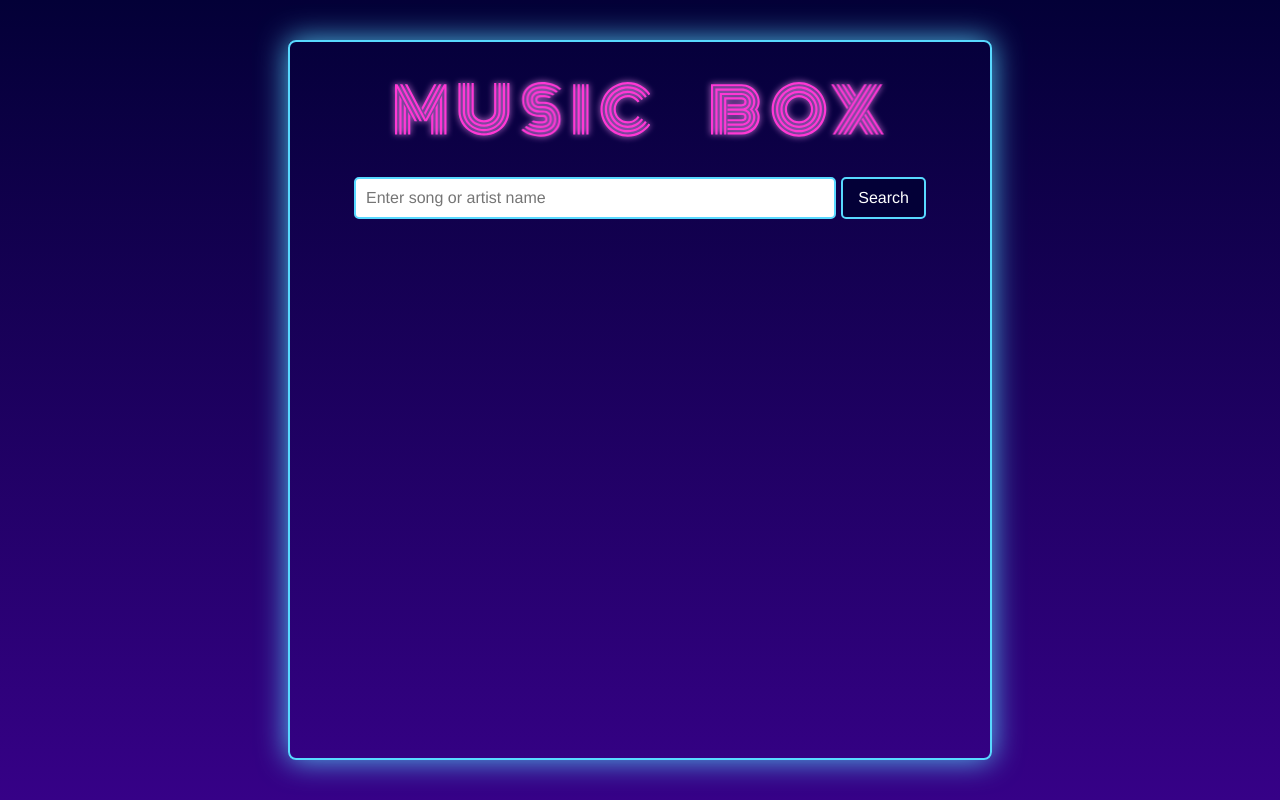
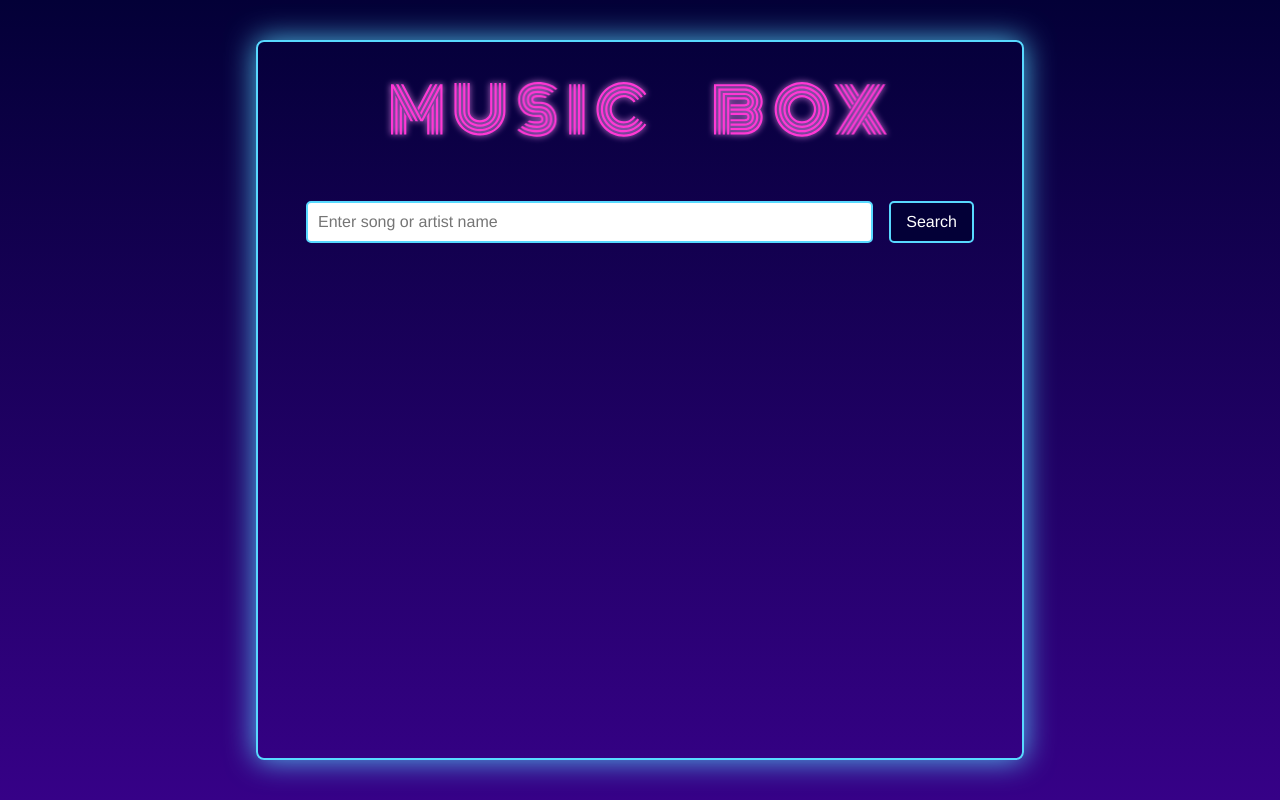
Before and after one commit to avreally/music-box, a React (Create React App) app in the folder client/: page / in a window 1280 px wide. Built offline with nearby package versions, Linux system fonts and the light colour scheme.

Commit message:
WIP css refactoring

```diff
--- a/client/src/components/Button/styles.css
+++ b/client/src/components/Button/styles.css
@@ -5,7 +5,6 @@
   border: 2px solid #58d9ff;
   color: #fff;
   background-color: #030037;
-  margin-left: 5px;
 }
 
 .button:focus {
@@ -18,10 +17,6 @@
   background-color: #2701c1;
 }
 
-.searchButton {
-  flex-basis: 8%;
-}
-
 .copyUrlButton {
   width: 148px;
 }
--- a/client/src/components/SearchForm/index.js
+++ b/client/src/components/SearchForm/index.js
@@ -56,10 +56,8 @@ const SearchForm = ({
 
   return (
     <form onSubmit={searchForSong} className="searchForm">
-      <div className="searchForm__div">
-        <InputField searchQuery={searchQuery} setSearchQuery={setSearchQuery} />
-        <Button buttonName="Search" className="button searchButton" />
-      </div>
+      <InputField searchQuery={searchQuery} setSearchQuery={setSearchQuery} />
+      <Button buttonName="Search" className="button searchButton" />
     </form>
   );
 };
--- a/client/src/components/SearchForm/styles.css
+++ b/client/src/components/SearchForm/styles.css
@@ -2,14 +2,14 @@
 .searchForm {
   display: flex;
   flex-direction: row;
-  padding: 20px 1rem;
+  flex-wrap: wrap;
   justify-content: center;
+  gap: 1rem;
+  padding-top: 2rem;
 }
 
-.searchForm__div {
-  display: flex;
-  flex-direction: row;
-  flex-wrap: nowrap;
-  justify-content: center;
-  flex-basis: 100%;
+@media (min-width: 768px) {
+  .searchForm {
+    flex-wrap: nowrap;
+  }
 }
--- a/client/src/index.css
+++ b/client/src/index.css
@@ -42,7 +42,7 @@ body {
   display: flex;
   flex-direction: column;
   height: 90%;
-  width: 55%;
+  width: 90%;
   overflow: auto;
   justify-content: flex-start;
   align-items: center;
@@ -56,8 +56,8 @@ body {
   flex-direction: column;
   height: 100%;
   width: 100%;
-  gap: 3%;
-  padding: 2.5rem 3rem 0;
+  gap: 1.5rem;
+  padding: 1.5rem;
 }
 
 /* Result styling */
@@ -74,3 +74,14 @@ body {
   font-weight: 400;
   text-align: center;
 }
+
+@media (min-width: 768px) {
+  .main {
+    width: 60%;
+  }
+
+  .container {
+    padding: 2.5rem 3rem 0;
+    gap: 2rem;
+  }
+}
```
